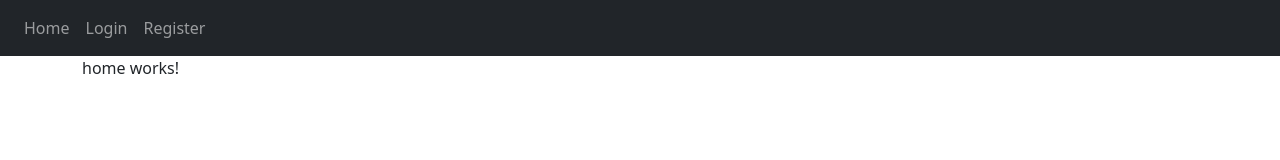
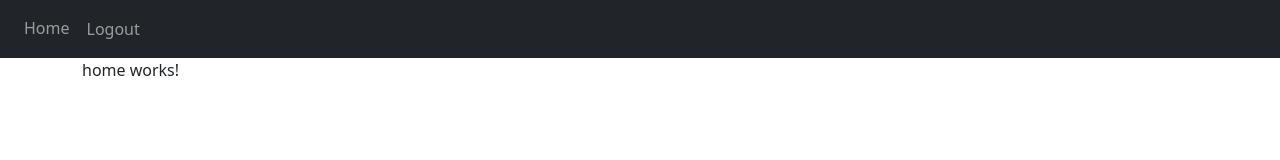
Before and after one commit to alymomdouh/LearnAngularCourseFromAToZ, an Angular app: page / in a window 1280 px wide. Shown: the top 160 px of the page. Built offline with nearby package versions, Linux system fonts and the light colour scheme; sample sign-in values are in the browser's storage.

Commit message:
add button to logout in app component

```diff
--- a/src/app/app.component.html
+++ b/src/app/app.component.html
@@ -1,10 +1,19 @@
-<nav class="navbar navbar-expand navbar-dark bg-dark px-3">
+<nav class="navbar navbar-expand navbar-dark bg-dark px-3"*ngIf="!user">
   <div class="navbar-nav">
     <a class="nav-item nav-link" routerLink="/">Home</a>
     <a class="nav-item nav-link" routerLink="/account/login">Login</a>
     <a class="nav-item nav-link" routerLink="/account/register">Register</a>
   </div>
 </nav>
+
+<!-- nav -->
+<nav class="navbar navbar-expand navbar-dark bg-dark px-3" *ngIf="user">
+  <div class="navbar-nav">
+    <a class="nav-item nav-link" routerLink="/">Home</a>
+    <button class="btn btn-link nav-item nav-link" (click)="logout()">Logout</button>
+  </div>
+</nav>
+
 <div class="container">
   <router-outlet></router-outlet>
 </div>
--- a/src/app/app.component.ts
+++ b/src/app/app.component.ts
@@ -1,4 +1,6 @@
 import { Component } from '@angular/core';
+import { User } from './Auth/Model/user';
+import { AccountService } from './Auth/Services';
 
 @Component({
   selector: 'app-root',
@@ -7,4 +9,13 @@ import { Component } from '@angular/core';
 })
 export class AppComponent {
   title = 'LearnAngularCourse';
+  user?: User | null;
+
+  constructor(private accountService: AccountService) {
+    this.accountService.user.subscribe(x => this.user = x);
+  }
+
+  logout() {
+    this.accountService.logout();
+  }
 }
```
